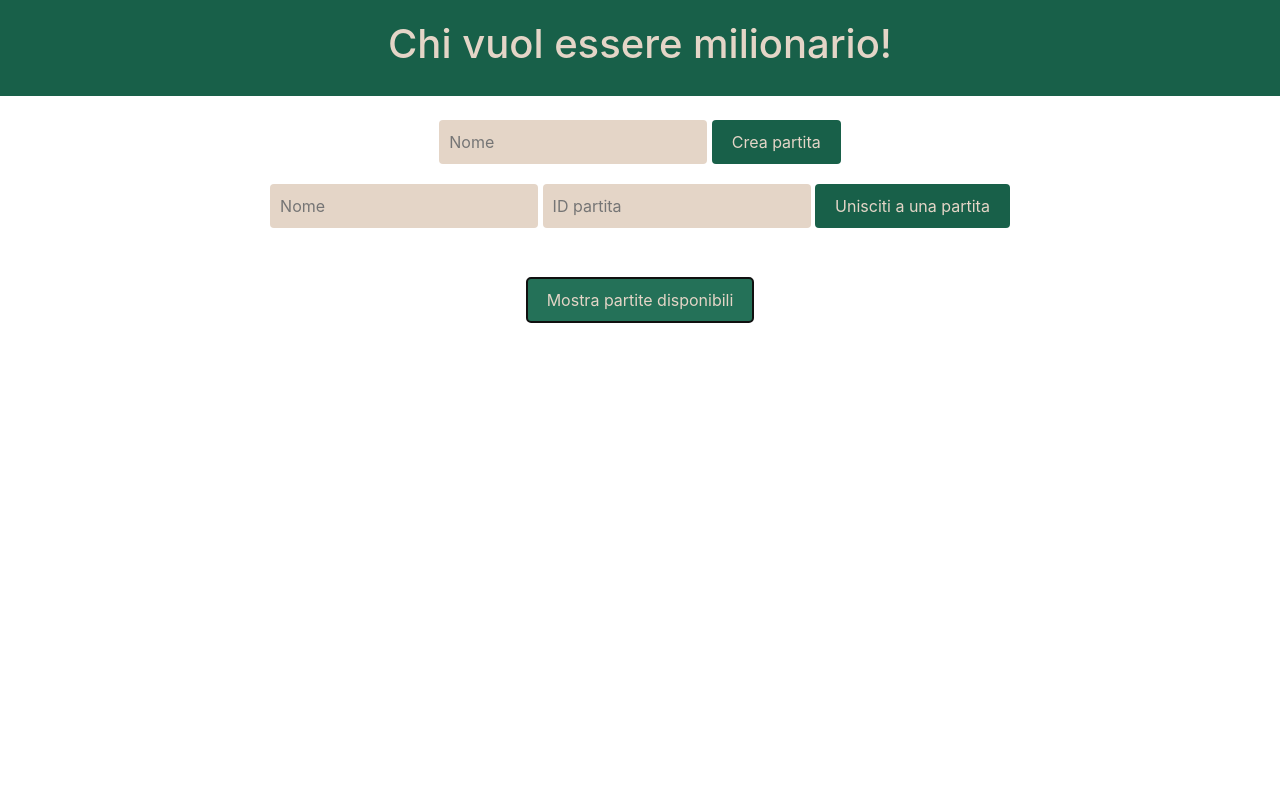
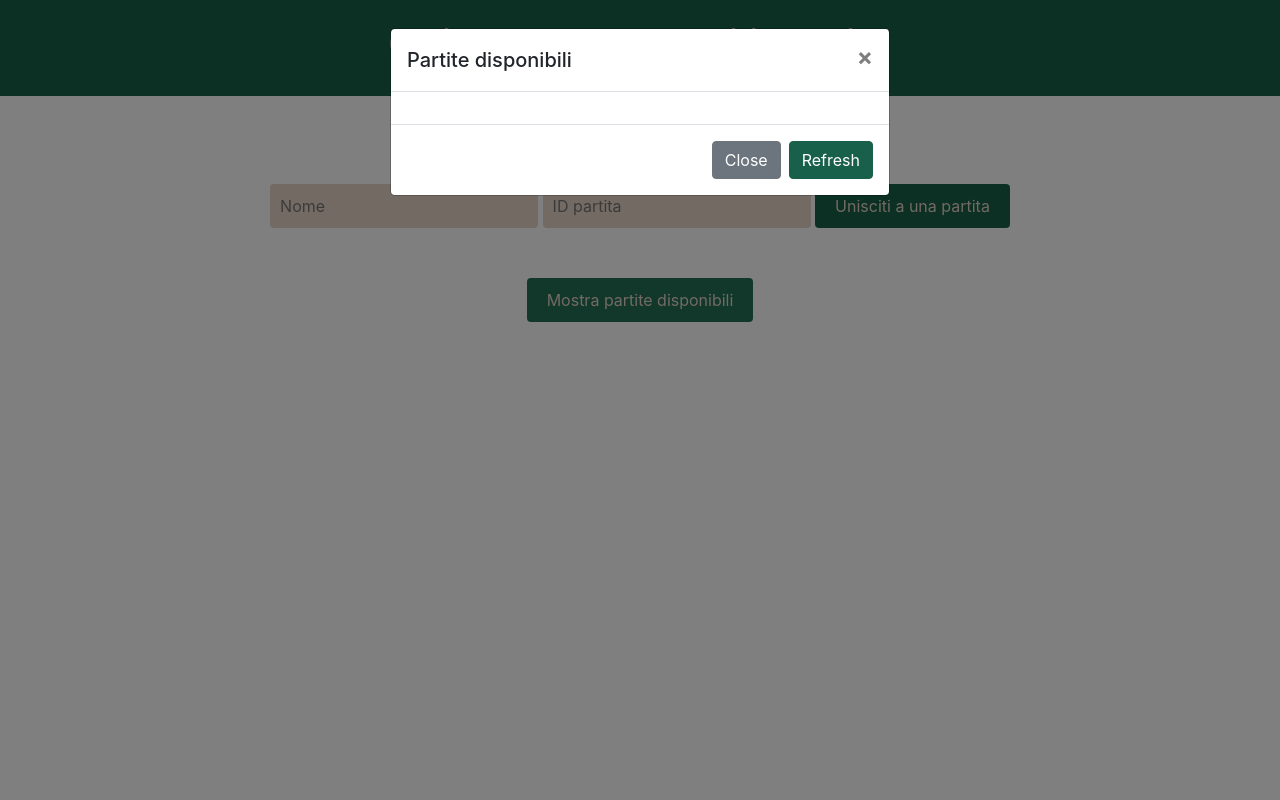
Before and after one commit to iannellilorenzo/gioco_tep, a plain HTML site: page html/index.html in a window 1280 px wide. Both pictures are taken after a click on the button "Mostra partite disponibili". Shown: the top 800 px of the page. Drawn offline with nearby package versions, Linux system fonts and the light colour scheme; no server answers.

Commit message:
modal per visualizzare le partite, forse altro

```diff
--- a/css/style.css
+++ b/css/style.css
@@ -19,6 +19,64 @@ body {
 
 main {
     padding: 20px;
+}
+
+.close-modal {
+    display: inline-block;
+    font-weight: 400;
+    color: #fff;
+    text-align: center;
+    vertical-align: middle;
+    cursor: pointer;
+    background-color: #6c757d;
+    border: 1px solid #6c757d;
+    padding: .375rem .75rem;
+    font-size: 1rem;
+    line-height: 1.5;
+    border-radius: .25rem;
+    transition: color .15s ease-in-out, background-color .15s ease-in-out, border-color .15s ease-in-out, box-shadow .15s ease-in-out;
+}
+
+.close-modal:hover {
+    background-color: #6c757d;
+    border-color: #6c757d;
+}
+
+.close-modal:focus, .close-modal.focus {
+    box-shadow: 0 0 0 0.2rem rgba(108, 117, 125, 0.5);
+}
+
+.close-modal:disabled, .close-modal.disabled {
+    opacity: .65;
+}
+
+.refresh-modal {
+    display: inline-block;
+    font-weight: 400;
+    color: #fff;
+    text-align: center;
+    vertical-align: middle;
+    cursor: pointer;
+    background-color: #186049;
+    border: 1px solid #186049;
+    padding: .375rem .75rem;
+    font-size: 1rem;
+    line-height: 1.5;
+    border-radius: .25rem;
+    transition: color .15s ease-in-out, background-color .15s ease-in-out, border-color .15s ease-in-out, box-shadow .15s ease-in-out;
+}
+
+.refresh-modal:hover {
+    background-color: #247158;
+    border-color: #247158;
+}
+
+.refresh-modal:focus, .refresh-modal.focus {
+    box-shadow: 0 0 0 0.2rem rgba(108, 117, 125, 0.5);
+}
+
+.refresh-modal:disabled, .refresh-modal.disabled {
+    opacity: .65;
 }
 
 .center {
--- a/html/index.html
+++ b/html/index.html
@@ -24,10 +24,28 @@
       </form>
       <form onsubmit="return false">
         <div class="center">
-          <button type="button" class="center display-games" onclick="getAvailableGame()">Mostra partite disponibili</button>
+          <button type="button" class="center display-games" onclick="getAvailableGame()" data-toggle="modal" data-target="#displayModal">Mostra partite disponibili</button>
         </div>
       </form>
-      <div id="displayGames" class="center"></div>
+      <div class="modal fade" id="displayModal" tabindex="-1" role="dialog" aria-labelledby="displayModalLabel" aria-hidden="true">
+        <div class="modal-dialog" role="document">
+          <div class="modal-content">
+            <div class="modal-header">
+              <h5 class="modal-title" id="displayModalLabel">Partite disponibili</h5>
+              <button type="button" class="close" data-dismiss="modal" aria-label="Close">
+                <span aria-hidden="true">&times;</span>
+              </button>
+            </div>
+            <div class="modal-body" id="modalText">
+              <!-- Modal body -->
+            </div>
+            <div class="modal-footer">
+              <button type="button" class="close-modal" data-dismiss="modal">Close</button>
+              <button type="button" class="refresh-modal" onclick="getAvailableGame()">Refresh</button>
+            </div>
+          </div>
+        </div>
+      </div>
     </div>
     <footer>
       <div>© 2024 Chi vuol essere milionario! Tutti i diritti riservati.</div>
@@ -72,8 +90,8 @@
       }
 
       function getAvailableGame() {
-        let disp = document.getElementById("displayGames");
-        disp.innerText = "";
+        let modalBody = document.getElementById("modalText");
+        modalBody.innerText = "";
         var xhr = new XMLHttpRequest();
         xhr.withCredentials = true;
 
@@ -81,23 +99,25 @@
           if(this.readyState === 4) {
             let games = new Array;
             games = JSON.parse(this.responseText).data;
-            games.forEach(game => {
+            games.slice(0, 50).forEach(game => {
               if (game['PLAYER1'] === "IANNELLI_milionario") {
                 var playersInGame = [];
-                for(var i = 1; i < 8; i++) {
+                for(var i = 2; i < 8; i++) {
                   if (game['PLAYER' + i] !== null) {
                     playersInGame.push(game['PLAYER' + i]);
                   }
                 }
-
+                if (playersInGame.length === 0) {
+                  playersInGame.push("Nessun giocatore");
+                }
                 var playersInGamePrint = playersInGame.join(', ');
-                disp.innerText += `ID Partita: ${game.ID}; Giocatori all'interno: ${playersInGamePrint}\n`;
+                modalBody.innerHTML += `ID Partita: ${game.ID}; Giocatori all'interno: ${playersInGamePrint}<br>`;
               }
             });
           }
         });
 
-        xhr.open("GET", "https://classe5ID.altervista.org/games/partita/");
+        xhr.open("GET", "https://classe5ID.altervista.org/games/partitaN/3");
         xhr.setRequestHeader("Authorization", "Basic NElFOlRpcm9uaQ==");
 
         xhr.send();
```
